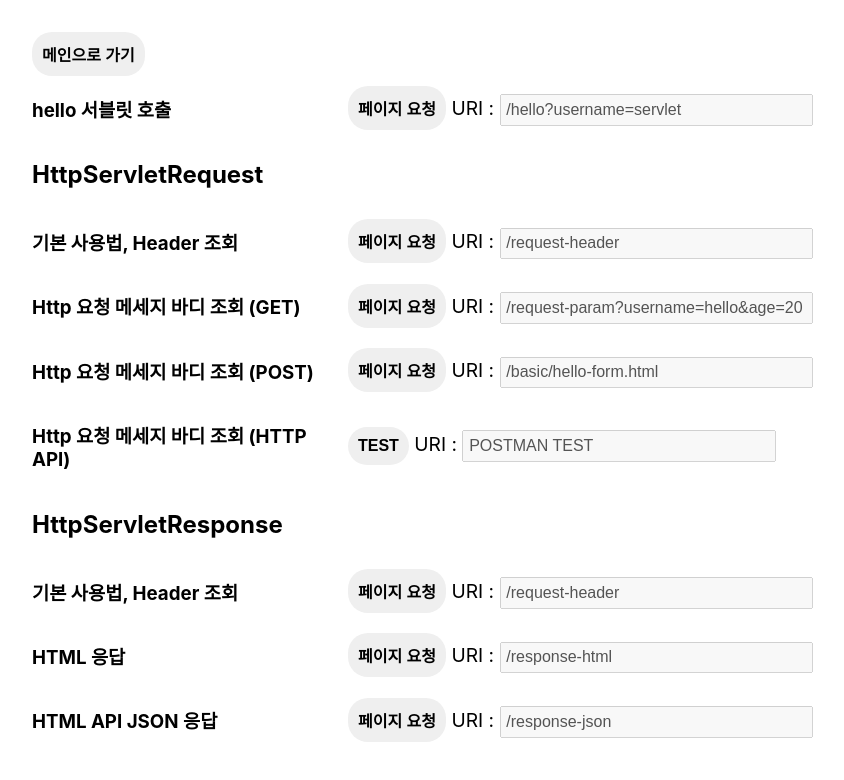
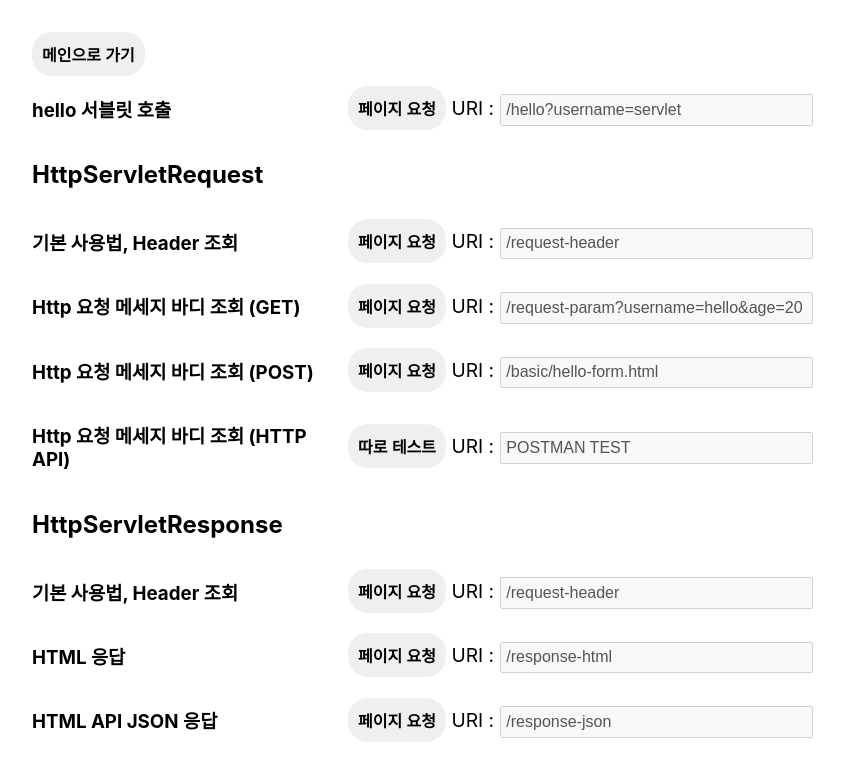
Before and after one commit to newfly101/DemoSpringMVC, a React (Create React App) app in the folder web/: page /basic in a window 1280 px wide. Shown: the top 780 px of the page, without its empty margins (0-844 px from the left). Built offline with nearby package versions, Linux system fonts and the light colour scheme; the HTML template or start-up script is replaced by a standard one.

Commit message:
[FE] FE 디자인 변경

```diff
--- a/web/src/page/BasicPage.js
+++ b/web/src/page/BasicPage.js
@@ -1,105 +1,127 @@
-import React from 'react';
+import React, {useState} from 'react';
 import {useNavigate} from "react-router";
 import styles from "../css/global/index.module.scss";
+
+const PAGE_JSON_DATA = [
+    {
+        index: 1,
+        id: "servletRequest",
+        name: "hello 서블릿 호출",
+        reqURI: "/hello?username=servlet",
+        reqName: "페이지 요청"
+    },
+    {
+        index: 2,
+        id: "servletRequest-1",
+        name: "기본 사용법, Header 조회",
+        reqURI: "/request-header",
+        reqName: "페이지 요청"
+
+    },
+    {
+        index: 3,
+        id: "servletRequest-2",
+        name: "Http 요청 메세지 바디 조회 (GET)",
+        reqURI: "/request-param?username=hello&age=20",
+        reqName: "페이지 요청"
+
+    },
+    {
+        index: 4,
+        id: "servletRequest-3",
+        name: "Http 요청 메세지 바디 조회 (POST)",
+        reqURI: "/basic/hello-form.html",
+        reqName: "페이지 요청"
+
+    },
+    {
+        index: 5,
+        id: "servletRequest-4",
+        name: "Http 요청 메세지 바디 조회 (HTTP API)",
+        reqURI: "POSTMAN TEST",
+        reqName: "따로 테스트"
+
+    },
+    {
+        index: 6,
+        id: "servletResponse-1",
+        name: "기본 사용법, Header 조회",
+        reqURI: "/request-header",
+        reqName: "페이지 요청"
+    },
+    {
+        index: 7,
+        id: "servletResponse-2",
+        name: "HTML 응답",
+        reqURI: "/response-html",
+        reqName: "페이지 요청"
+    },
+    {
+        index: 8,
+        id: "servletResponse-3",
+        name: "HTML API JSON 응답",
+        reqURI: "/response-json",
+        reqName: "페이지 요청"
+    }
+
+]
 
 const BasicPage = () => {
     const navigate = useNavigate();
     const handleNavigateTo = (url) => {
         navigate(url)
     }
+    const [data, _setData] = useState(PAGE_JSON_DATA);
+
     return (
         <div className={styles.container}>
             <button className={styles.linkTag} onClick={() => handleNavigateTo("/")}>
                 메인으로 가기
             </button>
-            <div className={styles.lessonTable}>
-                <h3>hello 서블릿 호출</h3>
+            {data
+                .filter((item) => item.index === 1)
+                .map((item) => (
+                    <div className={styles.lessonTable} key={item.index}>
+                        <h3>{item.name}</h3>
                         <div className={styles.tableDetail}>
-                    <button className={styles.linkTag} onClick={() => handleNavigateTo("/hello?username=servlet")}>
-                        페이지 요청
+                            <button className={styles.linkTag} onClick={() => handleNavigateTo(item.reqURI)}>
+                                {item.reqName}
                             </button>
-                    <label htmlFor="request1"> URI : </label>
-                    <input id="request1" type="text" disabled value="/hello?username=servlet"/>
+                            <label htmlFor={item.id}> URI : </label>
+                            <input id={item.id} type="text" disabled value={item.reqURI}/>
                         </div>
                     </div>
+                ))}
             <h2>HttpServletRequest</h2>
-            <div className={styles.lessonTable}>
-                <h3>기본 사용법, Header 조회</h3>
+            {data
+                .filter((item) => item.index >= 2 && item.index <= 5)
+                .map((item) => (
+                    <div className={styles.lessonTable} key={item.index}>
+                        <h3>{item.name}</h3>
                         <div className={styles.tableDetail}>
-                    <button className={styles.linkTag} onClick={() => handleNavigateTo("/request-header")}>
-                        페이지 요청
+                            <button className={styles.linkTag} onClick={() => handleNavigateTo(item.reqURI)}>
+                                {item.reqName}
                             </button>
-                    <label htmlFor="request2"> URI : </label>
-                    <input id="request2" type="text" disabled value="/request-header"/>
+                            <label htmlFor={item.id}> URI : </label>
+                            <input id={item.id} type="text" disabled value={item.reqURI}/>
                         </div>
                     </div>
-            <div className={styles.lessonTable}>
-                <h3>Http 요청 메세지 바디 조회 (GET)</h3>
+                ))}
+            <h2>HttpServletResponse</h2>
+            {data
+                .filter((item) => item.index >= 6)
+                .map((item) => (
+                    <div className={styles.lessonTable} key={item.index}>
+                        <h3>{item.name}</h3>
                         <div className={styles.tableDetail}>
-                    <button className={styles.linkTag}
-                            onClick={() => handleNavigateTo("/request-param?username=hello&age=20")}>
-                        페이지 요청
+                            <button className={styles.linkTag} onClick={() => handleNavigateTo(item.reqURI)}>
+                                {item.reqName}
                             </button>
-                    <label htmlFor="request3"> URI : </label>
-                    <input id="request3" type="text" disabled value="/request-param?username=hello&age=20"/>
+                            <label htmlFor={item.id}> URI : </label>
+                            <input id={item.id} type="text" disabled value={item.reqURI}/>
                         </div>
                     </div>
-            <div className={styles.lessonTable}>
-                <h3>Http 요청 메세지 바디 조회 (POST)</h3>
-                <div className={styles.tableDetail}>
-                    <button className={styles.linkTag}
-                            onClick={() => handleNavigateTo("/basic/hello-form.html")}>
-                        페이지 요청
-                    </button>
-                    <label htmlFor="request4"> URI : </label>
-                    <input id="request4" type="text" disabled value="/basic/hello-form.html"/>
-                </div>
-            </div>
-            <div className={styles.lessonTable}>
-                <h3>Http 요청 메세지 바디 조회 (HTTP API)</h3>
-                <div className={styles.tableDetail}>
-                    <button className={styles.linkTag}>
-                        {/*onClick={() => handleNavigateTo("/basic/hello-form.html")}>*/}
-                        TEST
-                    </button>
-                    <label htmlFor="request4"> URI : </label>
-                    <input id="request4" type="text" disabled value="POSTMAN TEST"/>
-                </div>
-            </div>
-            <h2>HttpServletResponse</h2>
-            <div className={styles.lessonTable}>
-                <h3>기본 사용법, Header 조회</h3>
-                <div className={styles.tableDetail}>
-                    <button className={styles.linkTag}
-                            onClick={() => handleNavigateTo("/request-header")}>
-                        페이지 요청
-                    </button>
-                    <label htmlFor="response1"> URI : </label>
-                    <input id="response1" type="text" disabled value="/request-header"/>
-                </div>
-            </div>
-            <div className={styles.lessonTable}>
-                <h3>HTML 응답</h3>
-                <div className={styles.tableDetail}>
-                    <button className={styles.linkTag}
-                            onClick={() => handleNavigateTo("/response-html")}>
-                        페이지 요청
-                    </button>
-                    <label htmlFor="response1"> URI : </label>
-                    <input id="response1" type="text" disabled value="/response-html"/>
-                </div>
-            </div>
-            <div className={styles.lessonTable}>
-                <h3>HTML API JSON 응답</h3>
-                <div className={styles.tableDetail}>
-                    <button className={styles.linkTag}
-                            onClick={() => handleNavigateTo("/response-json")}>
-                        페이지 요청
-                    </button>
-                    <label htmlFor="response1"> URI : </label>
-                    <input id="response1" type="text" disabled value="/response-json"/>
-                </div>
-            </div>
+                ))}
         </div>
     );
 };
```
Lines whose indentation alone changed are shown as unchanged.
